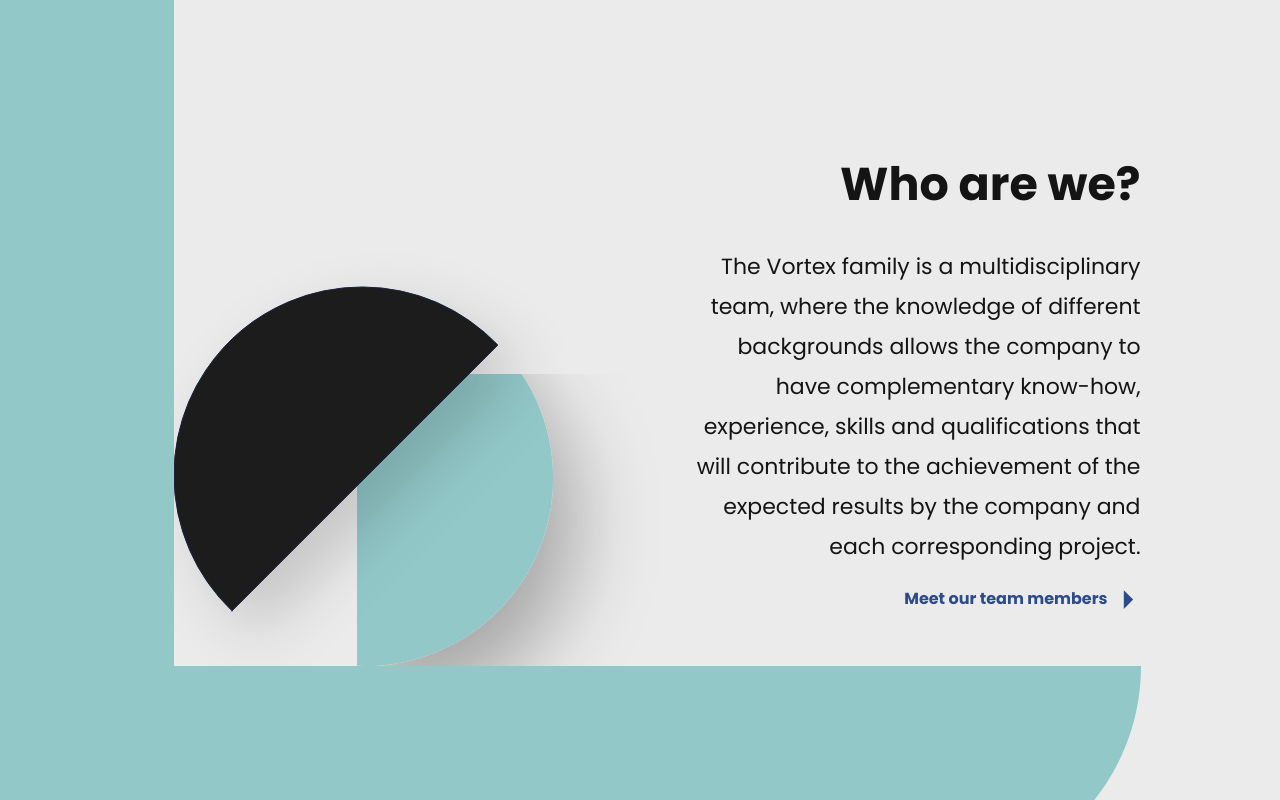
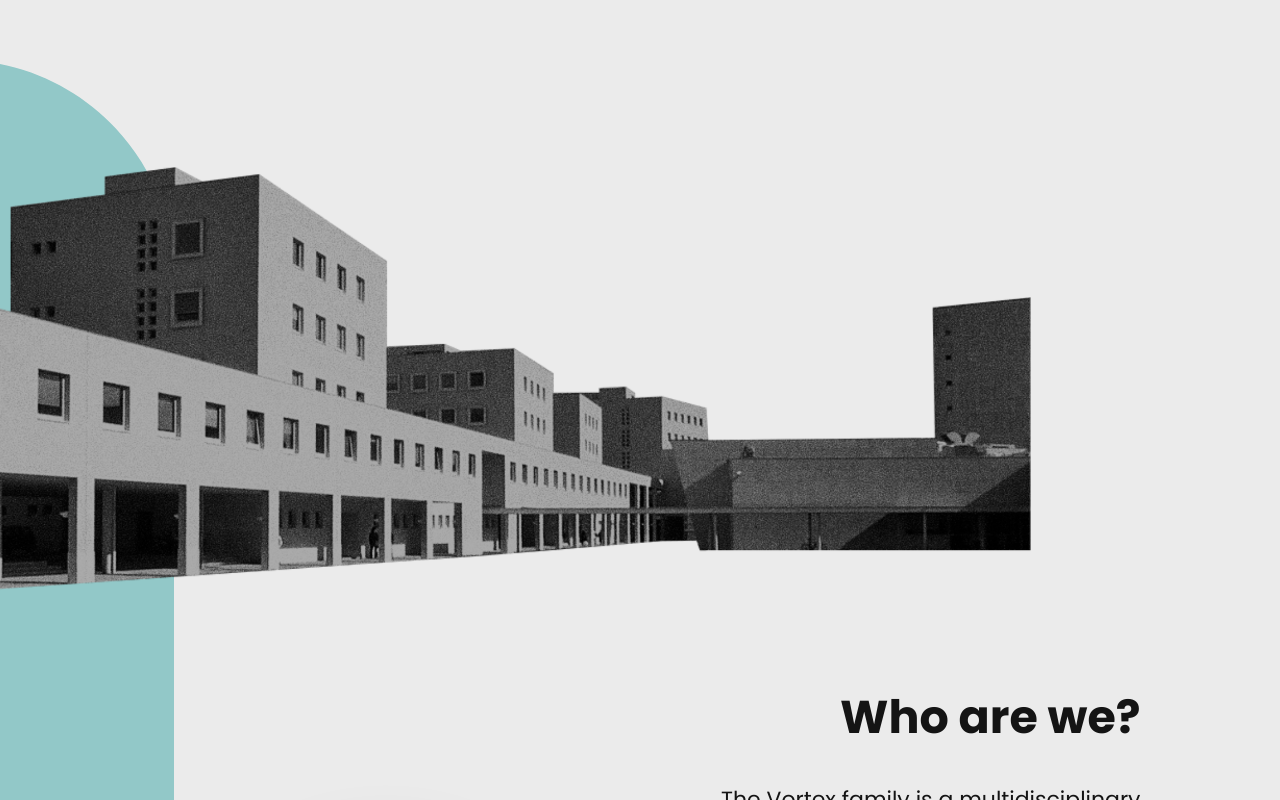
Before and after one commit to LGP21-LGP1/lgp21-lgp1.github.io, a Next.js app: page / in a window 1280 px wide. Shown: the part 2673-3473 px from the top of the page. Built offline with nearby package versions, Linux system fonts and the light colour scheme; no server answers; a web font is replaced by a local one.

Commit message:
homepage: feup image

```diff
--- a/pages/index.js
+++ b/pages/index.js
@@ -17,6 +17,7 @@ import LShape from '../public/assets/Lshape.svg';
 import DarkCircle from '../public/assets/very-nice-circle.svg';
 import AbstractArt from '../public/assets/abstract-art.svg';
 import BackgroundBlob from '../public/assets/home-bg.svg';
+import YellowLines from '../public/assets/yellow-lines.svg';
 
 export default function Home() {
   const [height, setHeight] = useState(0);
@@ -139,8 +140,12 @@ export default function Home() {
                   for their customer needs through simplicity and quality.
                 </p>
               </span>
+              <img
+                id={style.aboutImg}
+                src="/assets/feup.png"
+                alt="FEUP Building"
+              />
             </section>
-
             <section id={style.meetTheTeam}>
               <span className={style.content}>
                 <span id={style.textContent}>
--- a/styles/home.module.css
+++ b/styles/home.module.css
@@ -148,6 +148,7 @@
   padding: 100px 180px 100px 0;
   max-width: 1365px;
   border-right: 2px solid var(--dark);
+  position: relative;
 }
 
 #aboutTitle {
@@ -170,6 +171,10 @@
   max-width: 100%;
   height: auto;
   width: auto\9;
+  position: relative;
+  left: -110px;
+  top: 210px;
+  margin-bottom: 100px;
 }
 
 #vision {
```
Also changed, not shown: public/assets/feup.png, public/assets/yellow-line.svg (added).
